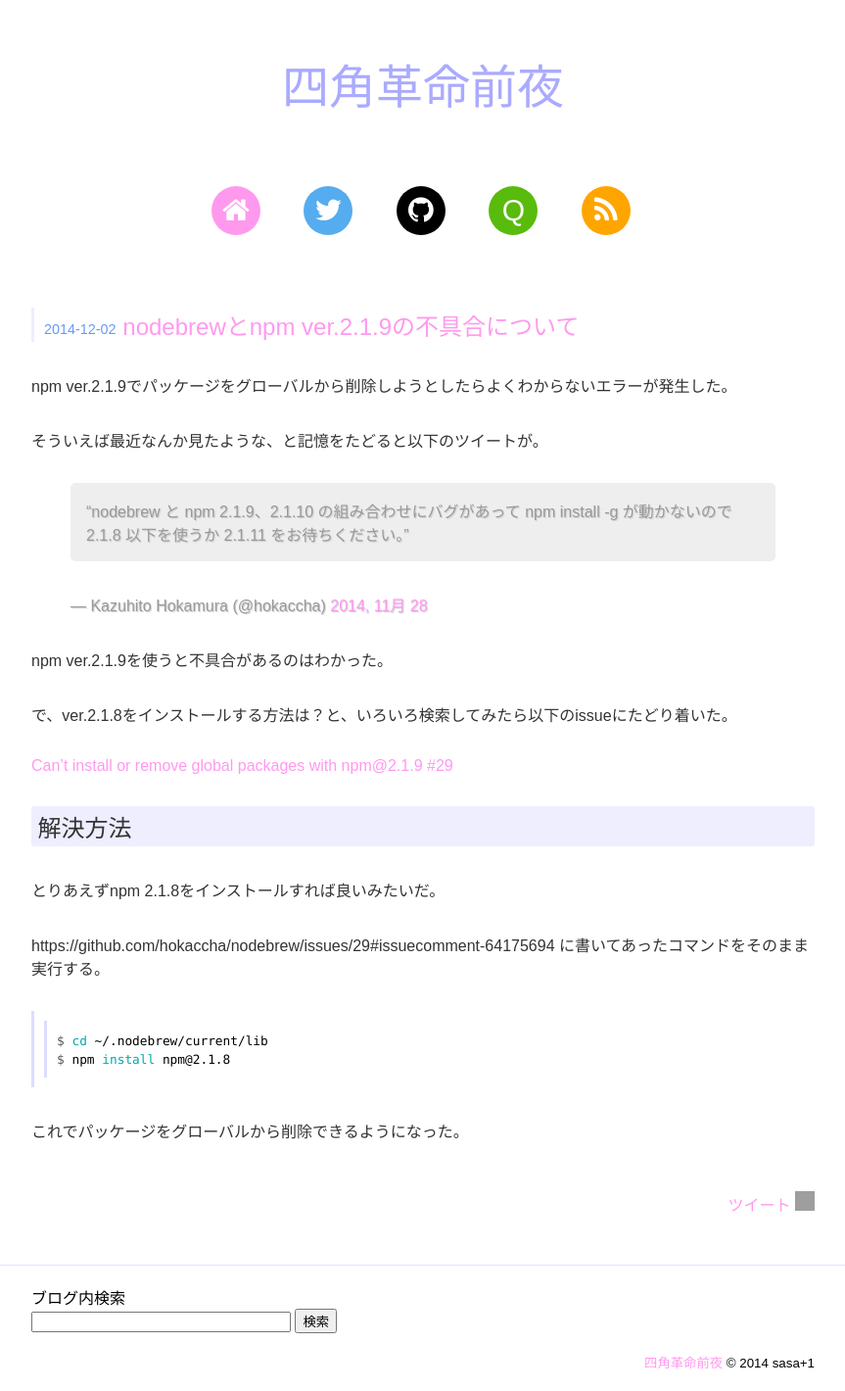
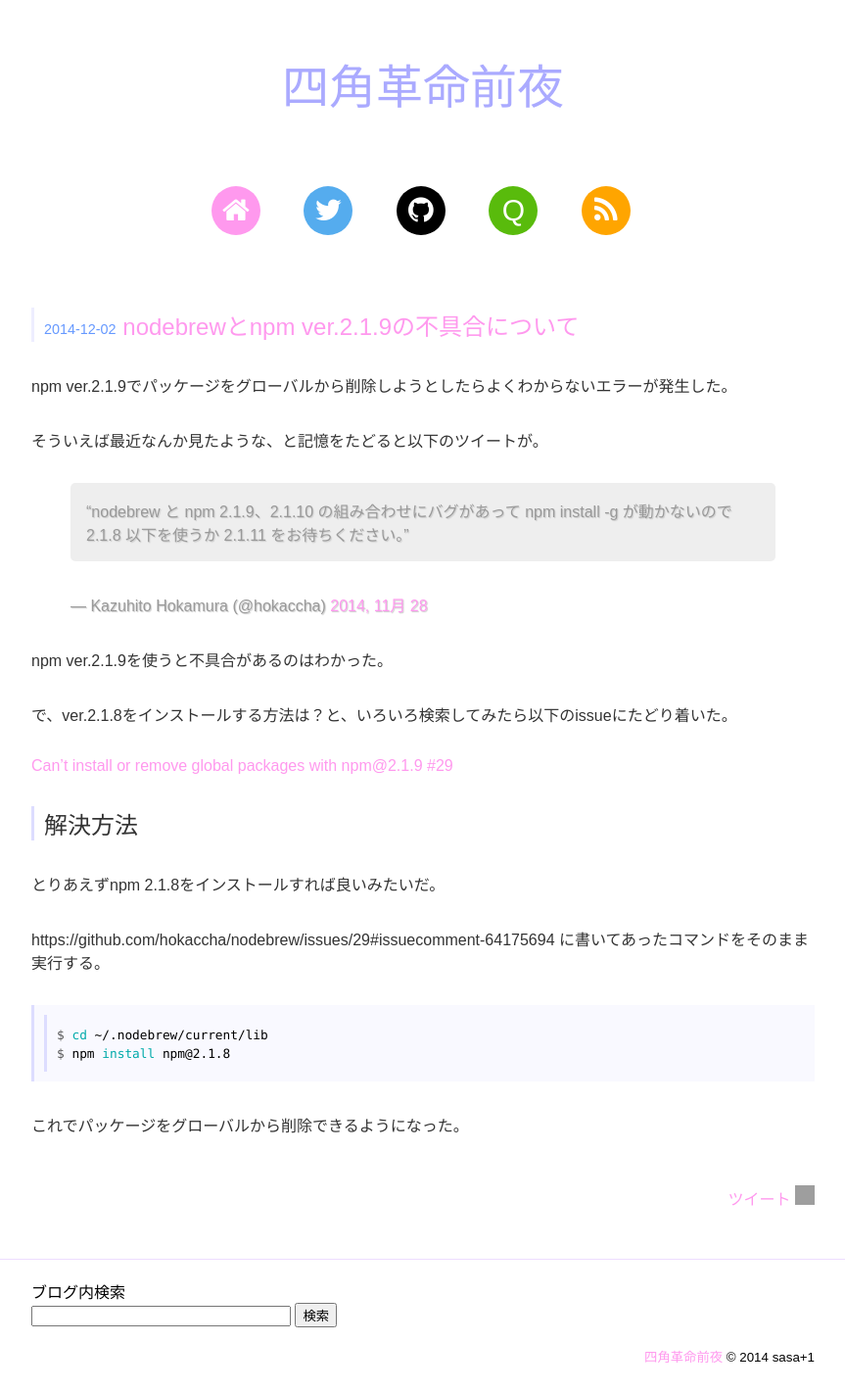
Before and after one commit to sasaplus1/blog, a Jekyll site: the page built from _posts/2014/12/02/2014-12-02-01.md, in a window 1280 px wide. Shown: the whole page at 98% size, without its empty margins (208-1071 px from the left). Built offline with Jekyll 4.4.1, drawn with Linux system fonts in a browser that asks for light colours; nearby versions of some CDN libraries; Markdown is read by kramdown in place of the engine named in the settings; comment, search, counter and statistics services are not loaded; grey boxes are pictures that could not be loaded.

Commit message:
changed design

```diff
--- a/css/index.scss
+++ b/css/index.scss
@@ -226,9 +226,8 @@
 	}
 
 	h2 {
-		background-color: #eeeeff;
-		border-radius: 3px;
-		padding: 0.2rem 0.4rem;
+		border-left: 3px solid #ddddff;
+		padding-left: 10px;
 	}
 
 	a {
@@ -276,6 +275,7 @@
 }
 
 .content-area .highlight {
+	background-color: #f9f9ff;
 	border-left: 3px solid #ddddff;
 	color: #000000;
 	overflow: scroll;
```
